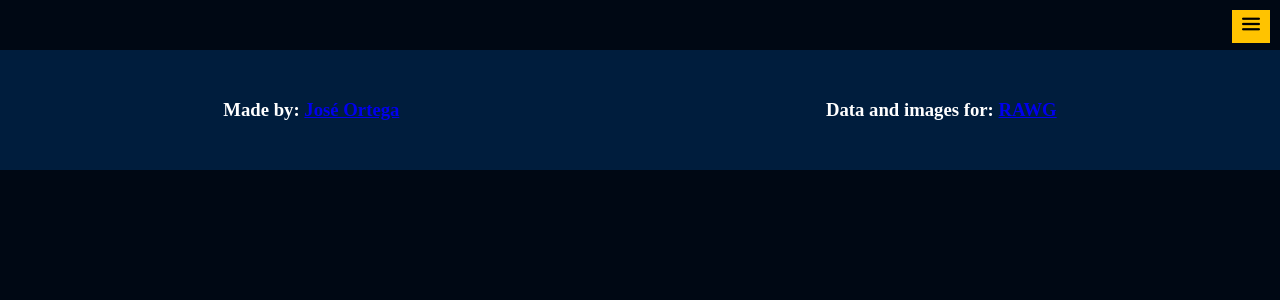
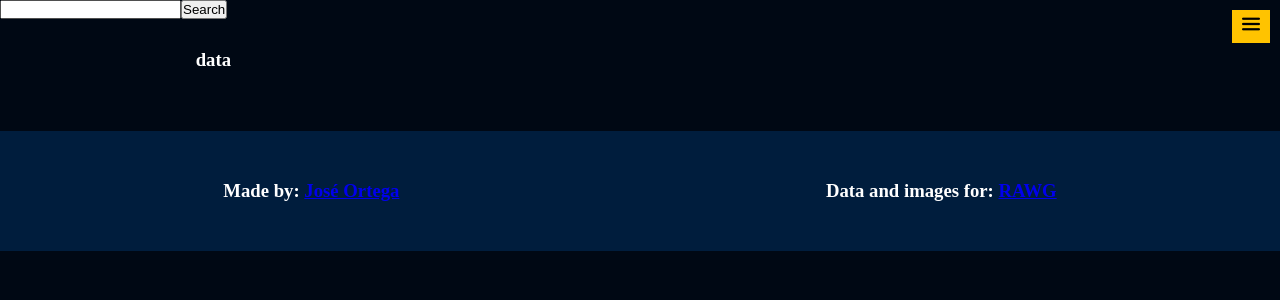
Before and after one commit to JoseOrtega02/Game-Project, a React (Vite) app: page /search in a window 1280 px wide. Shown: the top 300 px of the page. Built offline with nearby package versions, Linux system fonts and the light colour scheme; no server answers.

Commit message:
Create search  page

```diff
--- a/src/App.tsx
+++ b/src/App.tsx
@@ -13,6 +13,7 @@ import Stores from './Pages/Stores'
 import Developers from './Pages/Developers'
 import Home from './Pages/Home'
 import TagsPage from './Pages/TagsPage'
+import SearchPage from './Pages/SearchPage'
 function App() {
 
 
@@ -27,6 +28,7 @@ function App() {
         <Route  path='games/:gameId' element={<GameDetail/>}/>
         <Route  path='genre/:genreId/:genreName' element={<GenresPage/>}/>
         <Route  path='tags/:tagsId/:tagName' element={<TagsPage/>}/>
+        <Route path='/search' element={<SearchPage/>}/>
         <Route  path='/creators' element={<Creators/>}/>
         <Route  path='/platforms' element={<Platforms/>}/>
         <Route  path='/publishers' element={<Publishers/>}/>
--- a/src/Pages/GameDetail.tsx
+++ b/src/Pages/GameDetail.tsx
@@ -34,6 +34,7 @@ function GameDetail() {
     <div className="text__container">
       <h3>Released at <h3 id='colored__text'>{Game.released}</h3></h3>
       <h3>Playtime: <h3 id='colored__text'>{Game.playtime}</h3>hrs</h3>
+      <h3>Metacritic: <h3 id="colored__text">{Game.metacritic} </h3>  </h3>
     </div>
     <Suspense fallback={<h4>Loading..</h4>}>
         <Screenshots screenshots={screenshots} />
@@ -42,10 +43,7 @@ function GameDetail() {
         <Suspense fallback={<h4>Loading..</h4>}>
           <Trailers trailers={trailers} />
         </Suspense>
-    <div className="button__container">
-      <ButtonGeneric>Metacritic: {Game.metacritic} +</ButtonGeneric>
-      <ButtonGeneric>Reddit +</ButtonGeneric>
-    </div>
+
     <h3>Genres:</h3>
     <div className="map__container">
       {Game.genres.map((genres:Genre) =><Link to={`/genre/${genres.id}/${genres.name}`} relative={`/genre/${genres.id}/${genres.name}`} state={genres} style={{textDecoration:"none"}}><h4 key={genres.id}>{genres.name}</h4></Link> )}
--- /dev/null
+++ b/src/Pages/SearchPage.tsx
@@ -0,0 +1,20 @@
+import { CardContainer } from "../styledComponents/CardContainer"
+import { useRef, useState,} from "react"
+import { fetchData } from "../Hooks/renderAsFetch"
+function SearchPage() {
+  return (<>
+    <div>
+        <input type="text" />
+        <button>Search</button>
+    </div>
+    <div className="component">
+        <CardContainer>
+            <h3>data</h3>
+        </CardContainer>
+    </div>
+
+    </>
+  )
+}
+
+export default SearchPage
--- a/src/Pages/TagsPage.tsx
+++ b/src/Pages/TagsPage.tsx
@@ -1,5 +1,5 @@
 
-import { useLocation } from 'react-router-dom'
+
 
 import GameCard from '../Components/GameCard'
 import { ButtonGeneric, PageStyled } from '../styledComponents/PageStyled'
@@ -14,18 +14,18 @@ import { baseUrl } from '../Routes/Routes'
 const key = import.meta.env.VITE_REACT_APP_API_KEY
 function TagsPage() {
   const id = window.location.pathname.split("/")[2]
-  const name = window.location.pathname.split("/")[3]
+  const name = window.location.pathname.split("/")[3].toString()
   const { data, loading, error, Refetch } = useFetch({url:`${baseUrl}/games?tags=${id}&key=${key}`});
 
-  const location = useLocation()
+
   return (
     <div>
-      <h1>{name}</h1>
+      <h1>{decodeURI(name)}</h1>
 
 
-          <CardContainer id='home'>
+        <CardContainer id='home'>
           {error && <h4>an Error ocurred</h4>}
-            {loading && <h4>Loading...</h4>}
+          {loading && <h4>Loading...</h4>}
           {data?.results?.map((result:any) => (<GameCard Game={result} key={result.id} />))}
        </CardContainer>
 
```
